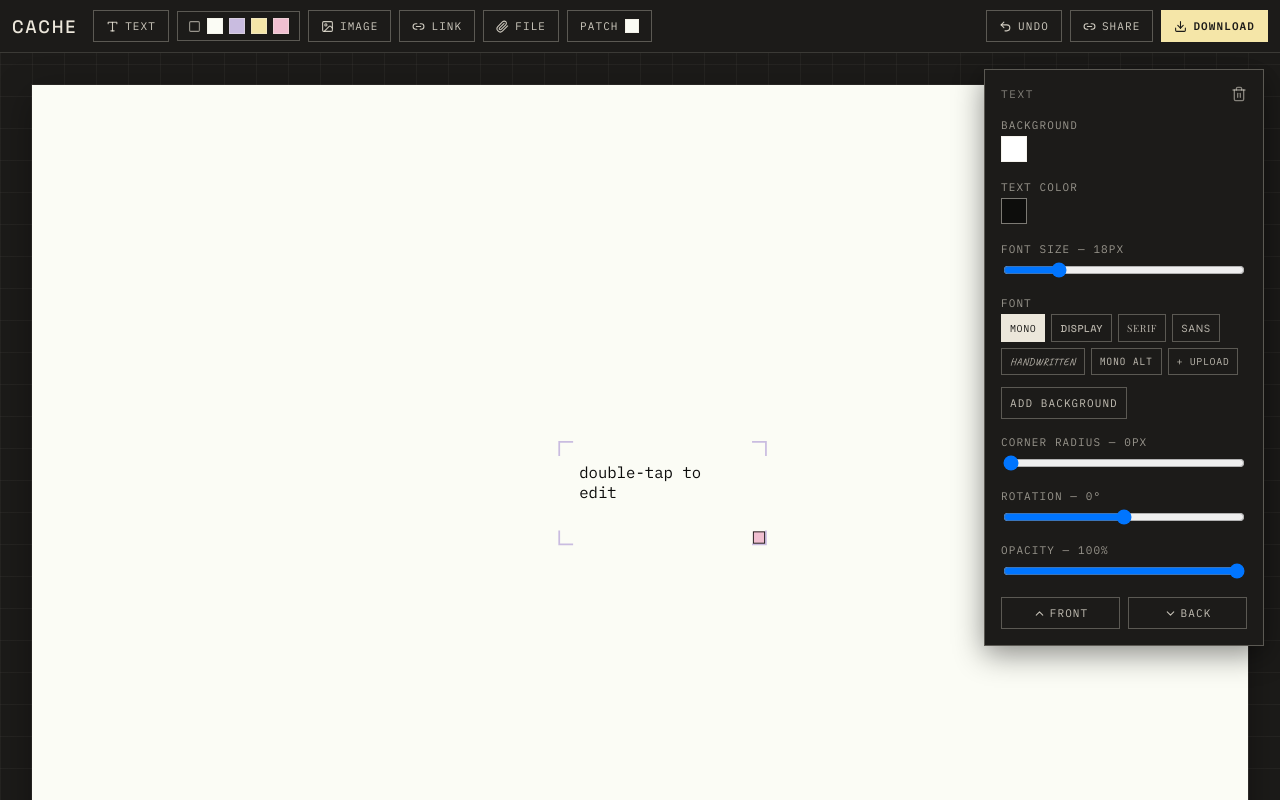
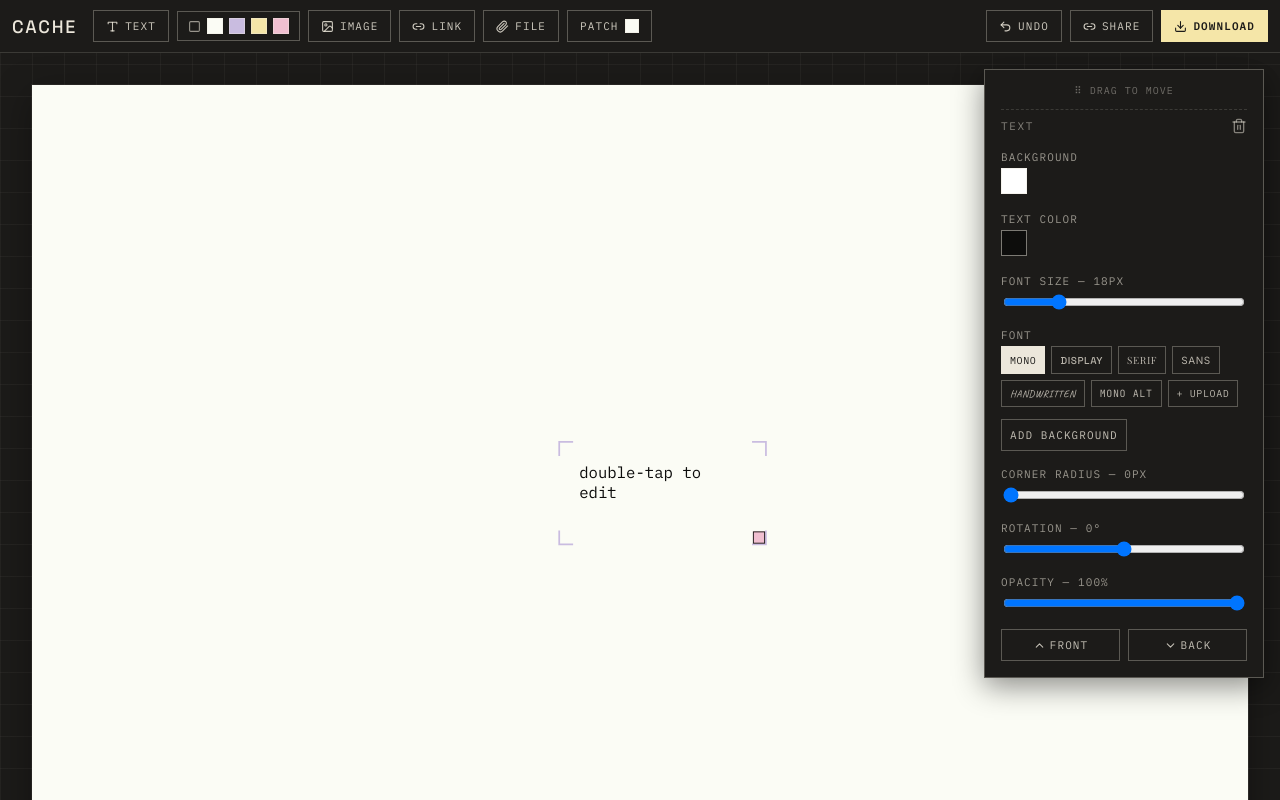
Before and after one commit to yafira/cache, a Next.js app: page / in a window 1280 px wide. Both pictures are taken after a click on the button "TEXT". Built offline with nearby package versions, Linux system fonts and the light colour scheme.

Commit message:
feat: made the floating style panel draggable

```diff
--- a/components/CacheBoard.jsx
+++ b/components/CacheBoard.jsx
@@ -263,6 +263,8 @@ export default function CacheBoard() {
   const linkButtonRef = useRef(null);
   const fileUploadInputRef = useRef(null);
   const [downloadPanelOpen, setDownloadPanelOpen] = useState(false);
+  const [panelPos, setPanelPos] = useState({ x: 0, y: 0 });
+  const panelDragRef = useRef(null);
   const downloadPanelRef = useRef(null);
   const downloadButtonRef = useRef(null);
   const [copyStatus, setCopyStatus] = useState("");
@@ -401,7 +403,7 @@ export default function CacheBoard() {
     return () => clearTimeout(autosaveTimer.current);
   }, [elements, canvasBg, canvasPattern, canvasImage]);
 
-  const addElement = useCallback((el) => {
+  const addElement = useCallback((el, { autoSelect = true } = {}) => {
     zCounter.current += 1;
     const full = {
       rotation: 0,
@@ -414,7 +416,7 @@ export default function CacheBoard() {
       pushHistory(prev);
       return [...prev, full];
     });
-    setSelectedId(full.id);
+    if (autoSelect) setSelectedId(full.id);
   }, []);
 
   const addText = () => {
@@ -461,7 +463,8 @@ export default function CacheBoard() {
     } catch {
       // keep raw url as fallback
     }
-    addElement({
+    addElement(
+      {
         id,
         type: "link",
         url,
@@ -474,7 +477,9 @@ export default function CacheBoard() {
         w: 260,
         h: 160,
         radius: 0,
-    });
+      },
+      { autoSelect: false },
+    );
 
     fetch(`/api/unfurl?url=${encodeURIComponent(url)}`)
       .then((res) => res.json())
@@ -509,7 +514,8 @@ export default function CacheBoard() {
     const { dx, dy } = nextOffset();
     const reader = new FileReader();
     reader.onload = () => {
-      addElement({
+      addElement(
+        {
           id: newId(),
           type: "file",
           name: file.name,
@@ -521,7 +527,9 @@ export default function CacheBoard() {
           w: 220,
           h: 140,
           radius: 0,
-      });
+        },
+        { autoSelect: false },
+      );
     };
     reader.readAsDataURL(file);
   };
@@ -541,7 +549,8 @@ export default function CacheBoard() {
           const baseY = dropPos
             ? dropPos.y - targetH / 2
             : BOARD_H / 2 - targetH / 2;
-          addElement({
+          addElement(
+            {
               id: newId(),
               type: "image",
               src,
@@ -550,7 +559,9 @@ export default function CacheBoard() {
               w: targetW,
               h: targetH,
               radius: 0,
-          });
+            },
+            { autoSelect: false },
+          );
         };
         img.src = src;
       };
@@ -782,6 +793,34 @@ export default function CacheBoard() {
     resizeRef.current = null;
     window.removeEventListener("pointermove", onPointerMoveResize);
     window.removeEventListener("pointerup", onPointerUpResize);
+  };
+
+  // dragging the style panel itself — separate from dragging pieces on the
+  // board. Position persists for the session (not per-piece), so once it's
+  // moved out of the way it stays out of the way for the next selection too.
+  const onPointerDownPanelDrag = (e) => {
+    e.stopPropagation();
+    panelDragRef.current = {
+      startX: e.clientX,
+      startY: e.clientY,
+      origX: panelPos.x,
+      origY: panelPos.y,
+    };
+    window.addEventListener("pointermove", onPointerMovePanelDrag);
+    window.addEventListener("pointerup", onPointerUpPanelDrag);
+  };
+  const onPointerMovePanelDrag = (e) => {
+    const d = panelDragRef.current;
+    if (!d) return;
+    setPanelPos({
+      x: d.origX + (e.clientX - d.startX),
+      y: d.origY + (e.clientY - d.startY),
+    });
+  };
+  const onPointerUpPanelDrag = () => {
+    panelDragRef.current = null;
+    window.removeEventListener("pointermove", onPointerMovePanelDrag);
+    window.removeEventListener("pointerup", onPointerUpPanelDrag);
   };
 
   // export to PNG (always renders at full BOARD_W/BOARD_H regardless of on-screen scale)
@@ -1873,7 +1912,18 @@ ${customFontFaces}
 
         {/* style panel: floats in on desktop when something's selected, bottom sheet on mobile */}
         {!isMobile && selected && (
-          <div className={styles.panel}>
+          <div
+            className={styles.panel}
+            style={{ transform: `translate(${panelPos.x}px, ${panelPos.y}px)` }}
+          >
+            <div
+              className={styles.panelDragHandle}
+              onPointerDown={onPointerDownPanelDrag}
+              onDoubleClick={() => setPanelPos({ x: 0, y: 0 })}
+              title="drag to move, double-click to reset position"
+            >
+              ⠿ drag to move
+            </div>
             <StylePanelContent
               selected={selected}
               isMobile={isMobile}
--- a/components/CacheBoard.module.css
+++ b/components/CacheBoard.module.css
@@ -163,6 +163,27 @@
   padding: 16px;
   overflow-y: auto;
   z-index: 25;
+}
+
+.panelDragHandle {
+  font-family: var(--font-mono);
+  font-size: 10px;
+  text-transform: uppercase;
+  letter-spacing: 0.1em;
+  color: rgba(236, 231, 219, 0.4);
+  text-align: center;
+  padding: 2px 0 12px;
+  margin: -4px 0 8px;
+  cursor: grab;
+  touch-action: none;
+  user-select: none;
+  border-bottom: 1px dashed rgba(236, 231, 219, 0.15);
+}
+.panelDragHandle:hover {
+  color: rgba(236, 231, 219, 0.7);
+}
+.panelDragHandle:active {
+  cursor: grabbing;
 }
 
 .helpCorner {
```
Also changed, not shown: 1 other file (tests, documents, lock files or other folders). Lines whose indentation alone changed are shown as unchanged.
